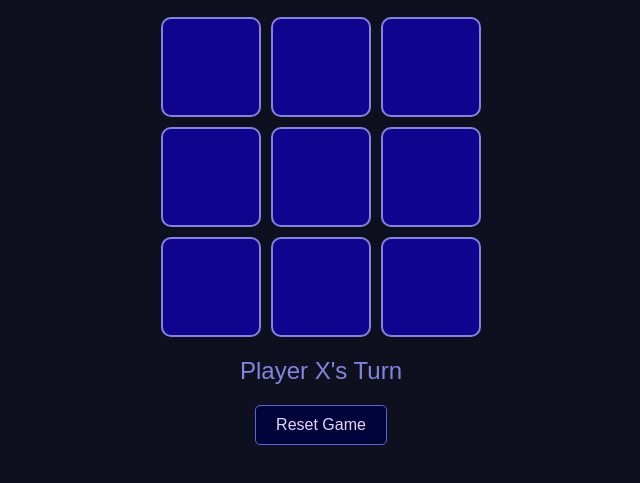
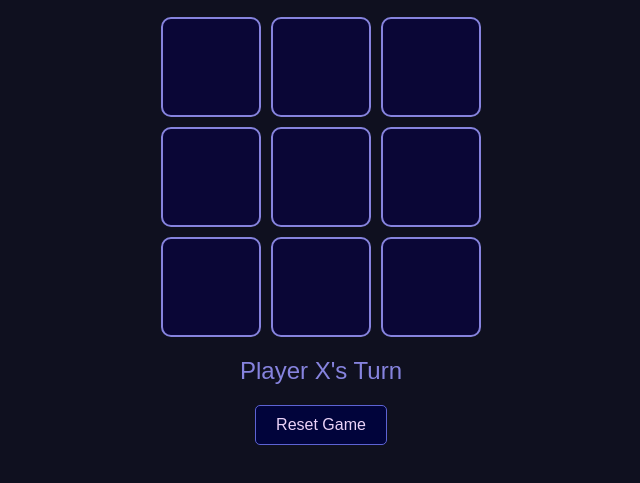
Before and after one commit to MH-Hamza1/Tic-Tac-Toe, a plain HTML site: page index.html in a window 1280 px wide. Shown: the part 223-706 px from the top of the page, without its empty margins (319-959 px from the left). Drawn offline with Linux system fonts and the light colour scheme.

Commit message:
Update styles.css

```diff
--- a/styles.css
+++ b/styles.css
@@ -28,7 +28,7 @@ body {
   }
 
   .cell {
-    background-color: #10048F;
+    background-color: #0a0636;
     border: 2px solid #8683de;
     border-radius: 10px;
     display: flex;
```
